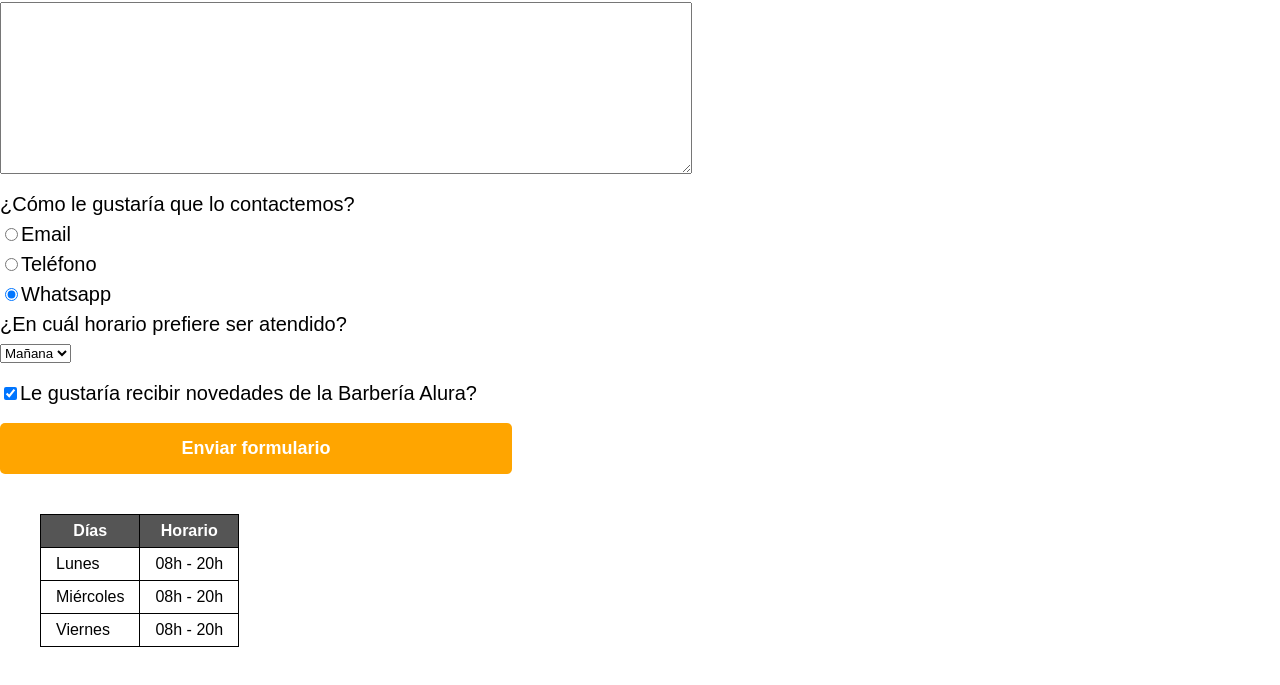
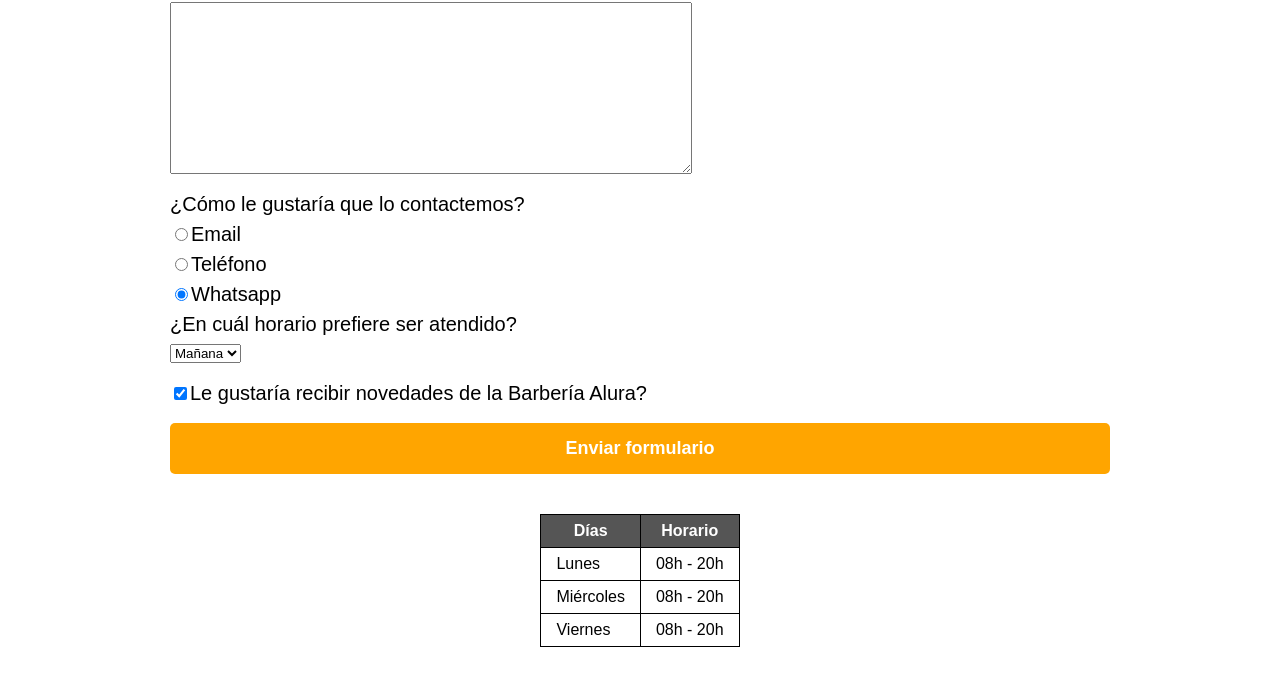
Before and after one commit to ggEnrique/BarberShopWebsite, a plain HTML site: page contacto.html in a window 1280 px wide. Shown: the part 628-1313 px from the top of the page. Drawn offline with Linux system fonts and the light colour scheme.

Commit message:
Fixed style for contact page

```diff
--- a/style.css
+++ b/style.css
@@ -97,7 +97,8 @@ footer {
 }
 
 form {
-    margin: 40px 0px;
+    width: 940px;
+    margin: 40px auto;
 }
 
 form label,
@@ -119,7 +120,7 @@ form legend {
 }
 
 .Enviar {
-    width: 40%;
+    width: 940px;
     padding: 15px 0px;
     font-size: 18px;
     font-weight: bold;
@@ -137,7 +138,7 @@ form legend {
 }
 
 table {
-    margin: 40px 40px;
+    margin: 40px auto;
 }
 
 thead {
```
